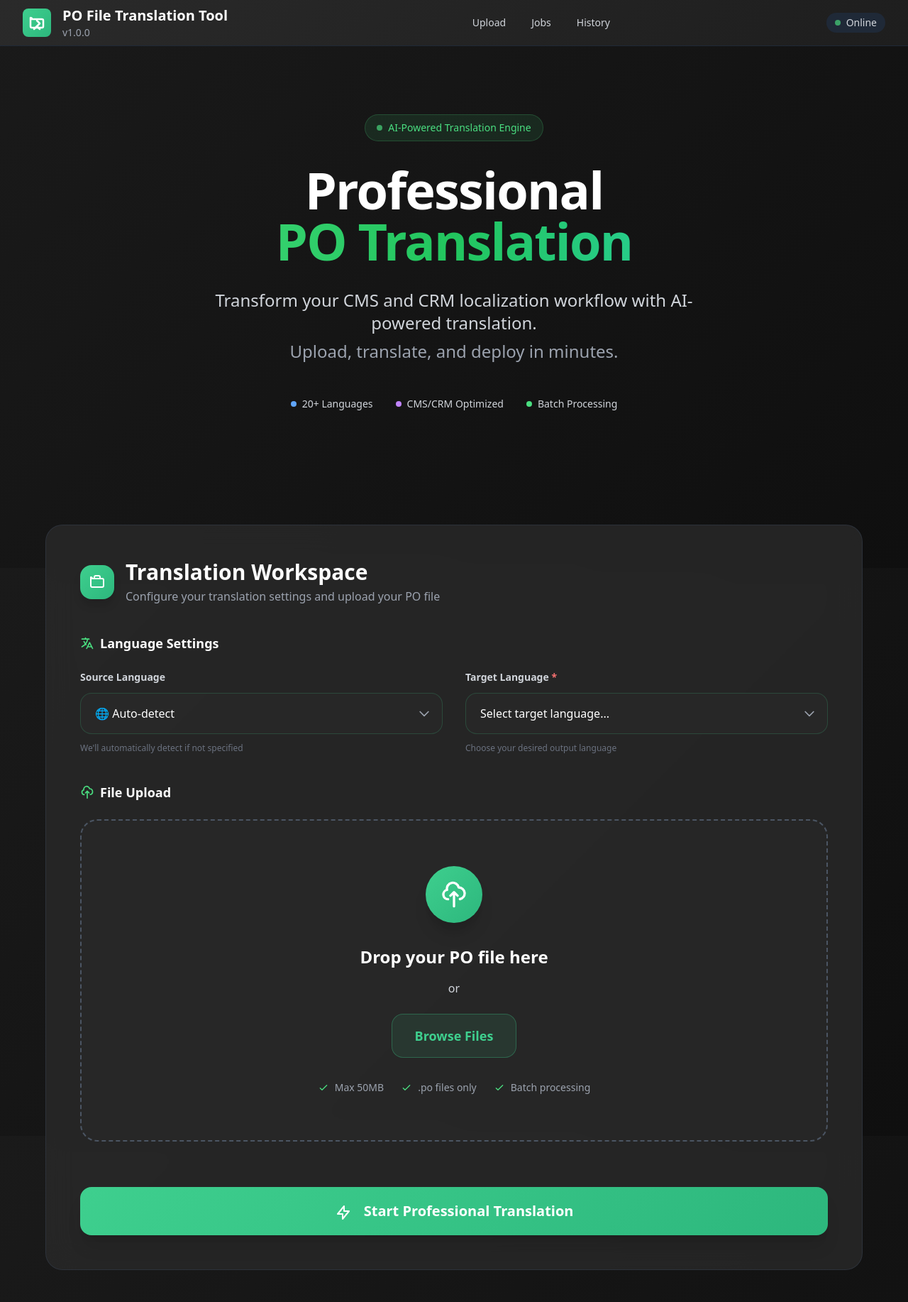
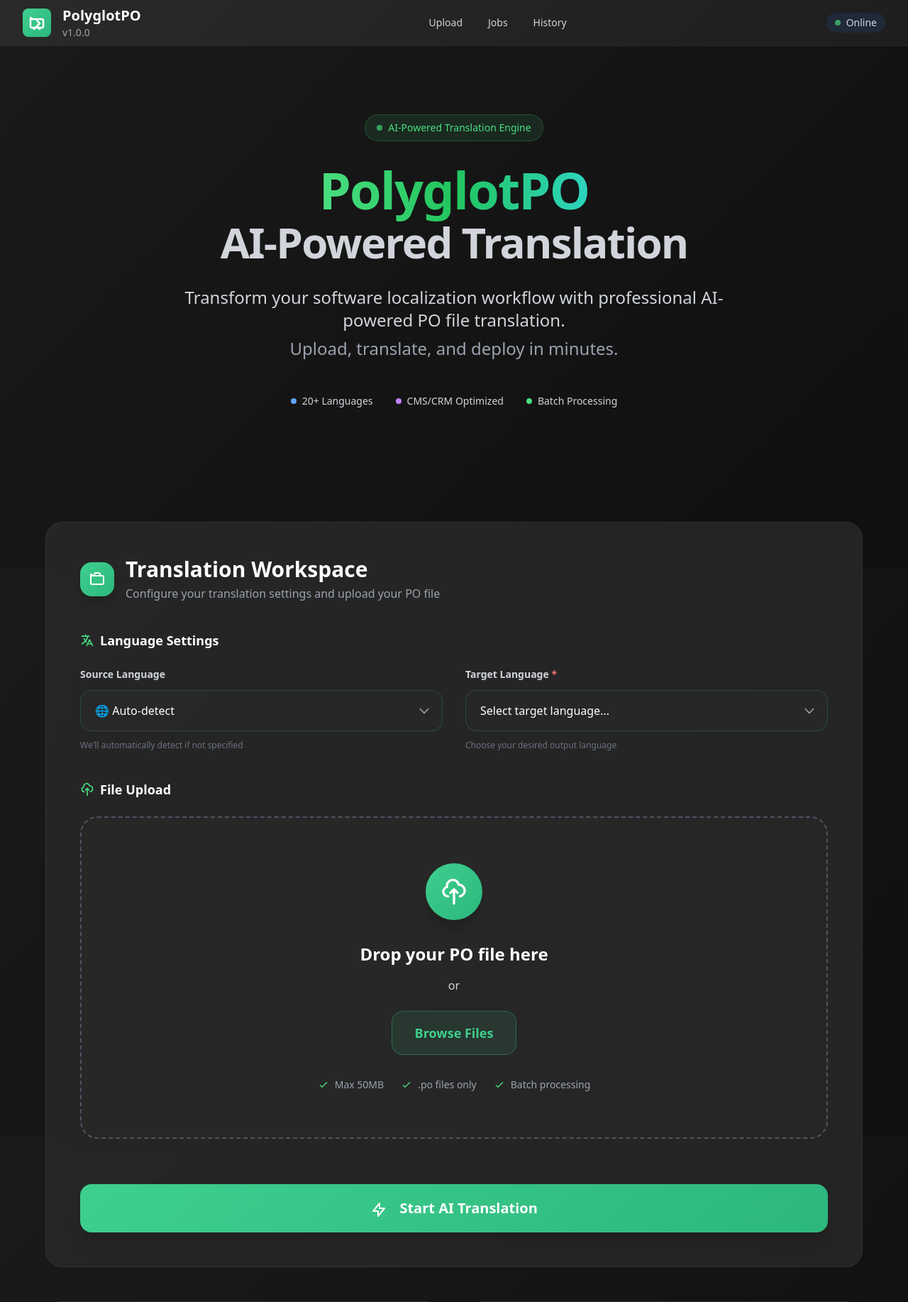
Before and after one commit to 2dqy/PolyglotPO, a FastAPI app: page / in a window 1280 px wide. Shown: the top 1834 px of the page at 71% size. Run offline with FastAPI, Linux system fonts and the light colour scheme; data that the repository does not hold is empty; some libraries are stand-ins or nearby versions.

Commit message:
🎨 Update application UI to PolyglotPO branding - Updated app name in config, main.py, and HTML templates - Changed main heading to PolyglotPO with AI-Powered Translation subtitle - Updated tagline and button text - Footer will now show PolyglotPO copyright

```diff
--- a/src/app/config.py
+++ b/src/app/config.py
@@ -45,7 +45,7 @@ class Settings(BaseSettings):
     """Main application settings."""
 
     # Application settings
-    app_name: str = Field(default="PO File Translation Tool", description="Application name")
+    app_name: str = Field(default="PolyglotPO", description="Application name")
     app_version: str = Field(default="1.0.0", description="Application version")
     debug: bool = Field(default=False, description="Debug mode")
 
--- a/src/app/main.py
+++ b/src/app/main.py
@@ -1,5 +1,5 @@
 """
-Main FastAPI application for the PO File Translation Tool.
+Main FastAPI application for PolyglotPO - AI-Powered PO File Translation Tool.
 Entry point for the web application.
 """
 
@@ -36,7 +36,7 @@ class DateTimeEncoder(json.JSONEncoder):
 async def lifespan(app: FastAPI):
     """Application lifespan management."""
     # Startup
-    logger.info("Starting PO File Translation Tool")
+    logger.info("Starting PolyglotPO - AI-Powered PO File Translation Tool")
     logger.info(f"Version: {settings.app_version}")
     logger.info(f"Debug mode: {settings.debug}")
 
@@ -48,7 +48,7 @@ async def lifespan(app: FastAPI):
     yield
 
     # Shutdown
-    logger.info("Shutting down PO File Translation Tool")
+    logger.info("Shutting down PolyglotPO")
 
 
 # Create FastAPI application
--- a/src/app/templates/index.html
+++ b/src/app/templates/index.html
@@ -1,6 +1,6 @@
 {% extends "base.html" %}
 
-{% block title %}Professional PO Translation - {{ app_name }}{% endblock %}
+{% block title %}PolyglotPO - AI-Powered PO File Translation{% endblock %}
 
 {% block content %}
 <div class="max-w-7xl mx-auto space-y-12 px-4 sm:px-6 lg:px-8">
@@ -12,14 +12,16 @@
         </div>
 
         <h1 class="text-5xl md:text-6xl lg:text-7xl font-bold text-white mb-8 tracking-tight">
-            Professional
-            <span class="block bg-gradient-to-r from-green-400 via-green-500 to-teal-400 bg-clip-text text-transparent">
-                PO Translation
+            <span class="bg-gradient-to-r from-green-400 via-green-500 to-teal-400 bg-clip-text text-transparent">
+                PolyglotPO
+            </span>
+            <span class="block text-4xl md:text-5xl lg:text-6xl mt-2 text-gray-300">
+                AI-Powered Translation
             </span>
         </h1>
 
         <p class="text-xl md:text-2xl text-gray-300 max-w-3xl mx-auto mb-12 leading-relaxed">
-            Transform your CMS and CRM localization workflow with AI-powered translation.
+            Transform your software localization workflow with professional AI-powered PO file translation.
             <span class="block mt-2 text-gray-400">Upload, translate, and deploy in minutes.</span>
         </p>
 
@@ -197,7 +199,7 @@
                     <svg class="h-6 w-6 mr-3 inline" fill="none" stroke="currentColor" viewBox="0 0 24 24">
                         <path stroke-linecap="round" stroke-linejoin="round" stroke-width="2" d="M13 10V3L4 14h7v7l9-11h-7z" />
                     </svg>
-                    Start Professional Translation
+                    Start AI Translation
                 </button>
             </div>
         </form>
```
